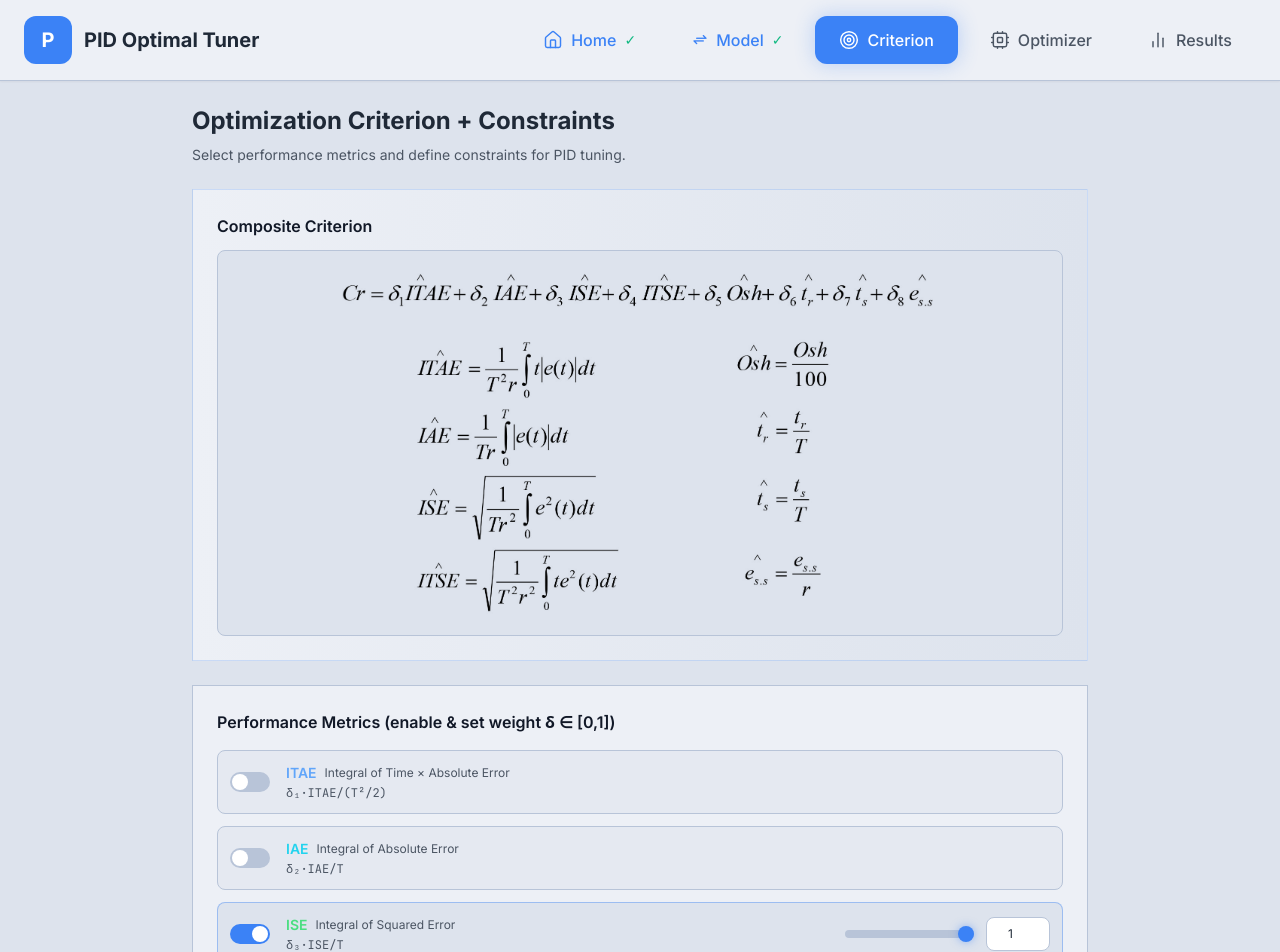
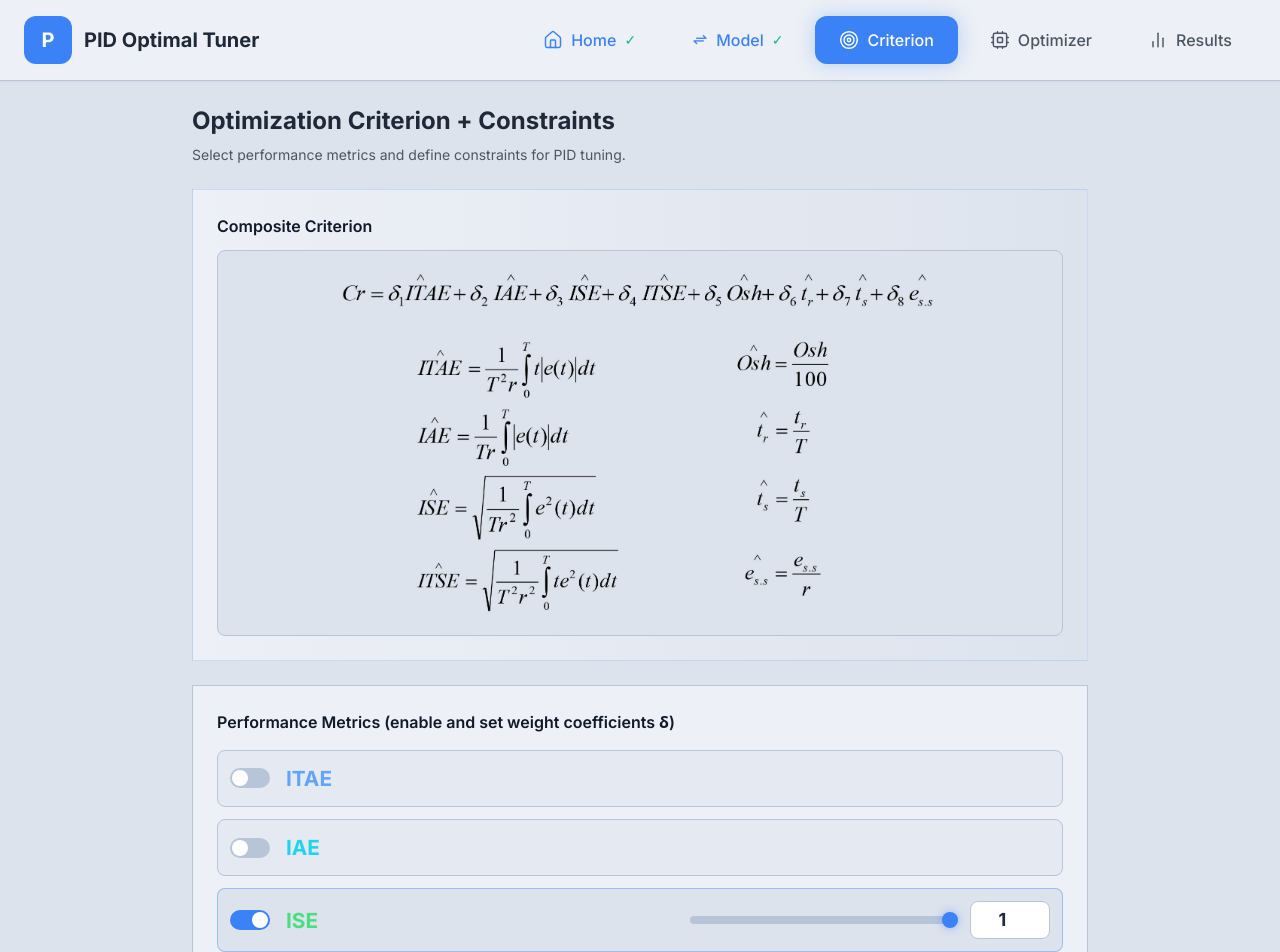
Before and after one commit to romasevych-yuriy/PID_Optimal_Tuner, a React (Vite) app: page /#/criterion in a window 1280 px wide. Shown: the top 952 px of the page. Built offline with nearby package versions, Linux system fonts and the light colour scheme.

Commit message:
feat: simplify criteria labels, bigger bold text and wider sliders

```diff
--- a/src/pages/CriterionPage.jsx
+++ b/src/pages/CriterionPage.jsx
@@ -45,7 +45,7 @@ export default function CriterionPage() {
 
       {/* Criteria selection */}
       <div className="card">
-        <h2 className="font-semibold text-gray-900 mb-4">Performance Metrics (enable & set weight δ ∈ [0,1])</h2>
+        <h2 className="font-semibold text-gray-900 mb-4">Performance Metrics (enable and set weight coefficients δ)</h2>
         <div className="space-y-3">
           {CRITERIA.map(c => (
             <div
@@ -69,16 +69,12 @@ export default function CriterionPage() {
 
               {/* Label */}
               <div className="flex-1 min-w-0">
-                <div className="flex items-center gap-2">
-                  <span className={`font-semibold text-sm ${c.color}`}>{c.label}</span>
-                  <span className="text-gray-600 text-xs hidden sm:block">{c.fullName}</span>
-                </div>
-                <p className="text-gray-600 text-xs font-mono mt-0.5">{c.formula}</p>
+                <span className={`font-bold ${c.color}`} style={{ fontSize: '1.3rem' }}>{c.label}</span>
               </div>
 
               {/* Weight slider */}
               {criterion.enabled[c.key] && (
-                <div className="flex items-center gap-3 min-w-[180px]">
+                <div className="flex items-center gap-3 min-w-[360px]">
                   <input
                     type="range"
                     min="0" max="1" step="0.01"
@@ -92,7 +88,8 @@ export default function CriterionPage() {
                     min="0" max="1" step="0.01"
                     value={criterion.weights[c.key]}
                     onChange={e => setWeight(c.key, e.target.value)}
-                    className="input-field w-16 text-center text-xs"
+                    className="input-field w-20 text-center font-bold"
+                    style={{ fontSize: '1.125rem' }}
                   />
                 </div>
               )}
```
